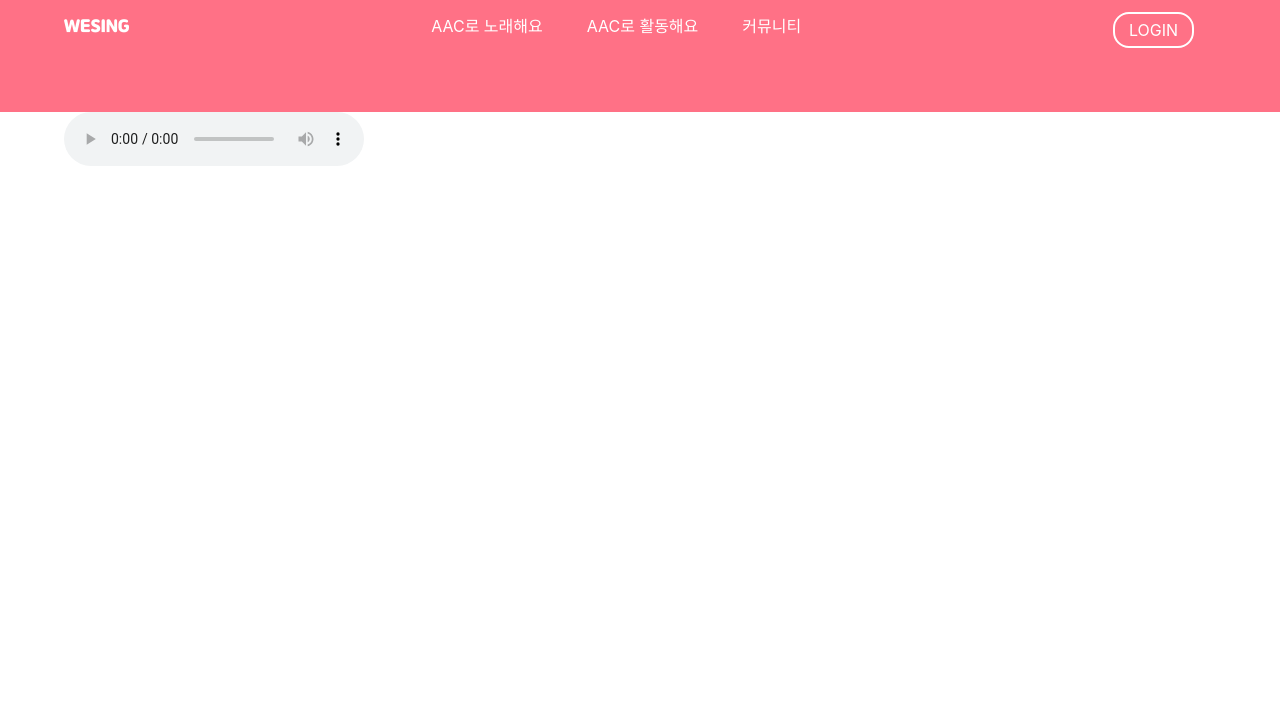
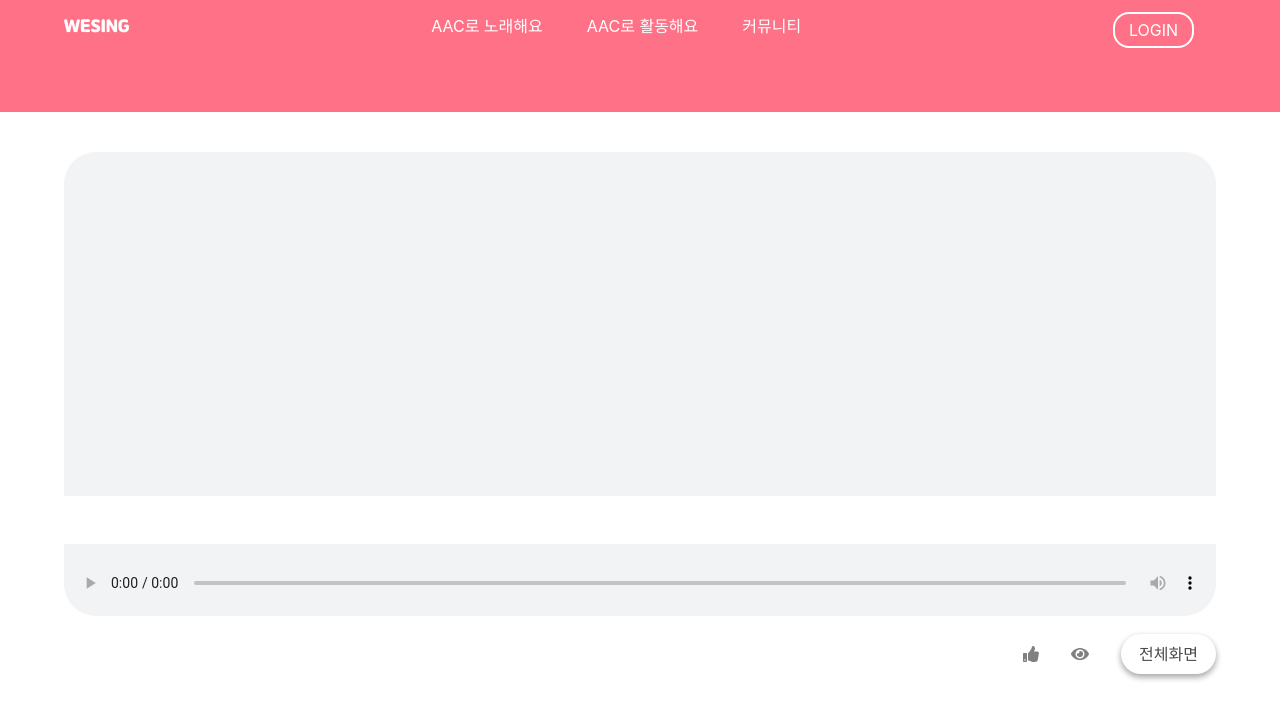
Before and after one commit to jslee7420/Wesing, a Django app: template templates/song/song_detail.html in a window 1280 px wide. Shown: the top 720 px of the page. Run offline with Django 3.2, Linux system fonts and the light colour scheme; the template is opened without the code that fills it, so the values that code supplies are empty; some libraries are stand-ins or nearby versions; some web fonts are replaced.

Commit message:
Refactor song_detail

```diff
--- a/static/css/song/detail.css
+++ b/static/css/song/detail.css
@@ -0,0 +1,76 @@
+.song-content {
+    margin-top: 40px;
+    margin-bottom: 18px;
+    border-radius: 32px;
+    background-color: rgb(241, 243, 244);
+    padding-top: 20px;
+}
+
+.song-player audio {
+    width: 100%;
+}
+
+.song-player audio:focus {
+    outline: none;
+}
+
+.song-img {
+    display: flex;
+    justify-content: center;
+    height: 300px;
+}
+
+.song-lyrics {
+    display: flex;
+    justify-content: center;
+    align-items: center;
+    background-color: #fff;
+    margin-top: 24px;
+    margin-bottom: 12px;
+    height: 48px;
+    font-size: 18px;
+    font-weight: bold;
+}
+
+.song-img img {
+    width: 300px;
+    border-radius: 24px;
+}
+
+.song-info {
+    display: flex;
+    justify-content: space-between;
+}
+
+.song-title {
+    font-size: 24px;
+    font-weight: bold;
+}
+
+.song-info-right {
+    display: flex;
+    align-items: center;
+    gap: 24px;
+}
+
+.song-info-right svg {
+    margin-right: 8px;
+}
+
+.song-like,
+.song-view {
+    color: #808080;
+}
+
+.song-fullscreen {
+    padding: 8px 18px;
+    border-radius: 20px;
+    cursor: pointer;
+    box-shadow: 0 3px 6px rgba(0, 0, 0, 0.16), 0 3px 6px rgba(0, 0, 0, 0.23);
+    transition: .2s;
+}
+
+.song-fullscreen:hover {
+    box-shadow: 0 10px 20px rgba(0, 0, 0, 0.19), 0 6px 6px rgba(0, 0, 0, 0.23);
+    transform: scale(1.01);
+}
--- a/templates/song/song_detail.html
+++ b/templates/song/song_detail.html
@@ -26,13 +26,15 @@
         </div>
         <div class="song-info-right">
             <div class="song-like">
+            <i class="fas fa-thumbs-up"></i>
                 {{ song.like.count }}
             </div>
             <div class="song-view">
+            <i class="fas fa-eye"></i>
                 {{ song.view }}
             </div>
             <div class="song-fullscreen">
-
+            전체화면
             </div>
         </div>
     </div>
@@ -66,9 +68,8 @@ var timeLine = "{{ song.timeline }}"
     timeLine = timeLine.split('/')
     // 00:02 / 00:03 / 00:04 / 00:05 /
 
-{% for image in images %}
-images["{{ image.title }}.jpg"] = "{{ image.image }}"
-{% endfor %}
+    {%for image in images %}
+    images["{{ image.title }}.jpg"] = "{{ image.image }}" {%endfor %}
 </script>
 <script src="{% static 'js/song.js' %}">
 </script>
```
Lines whose indentation alone changed are shown as unchanged.
